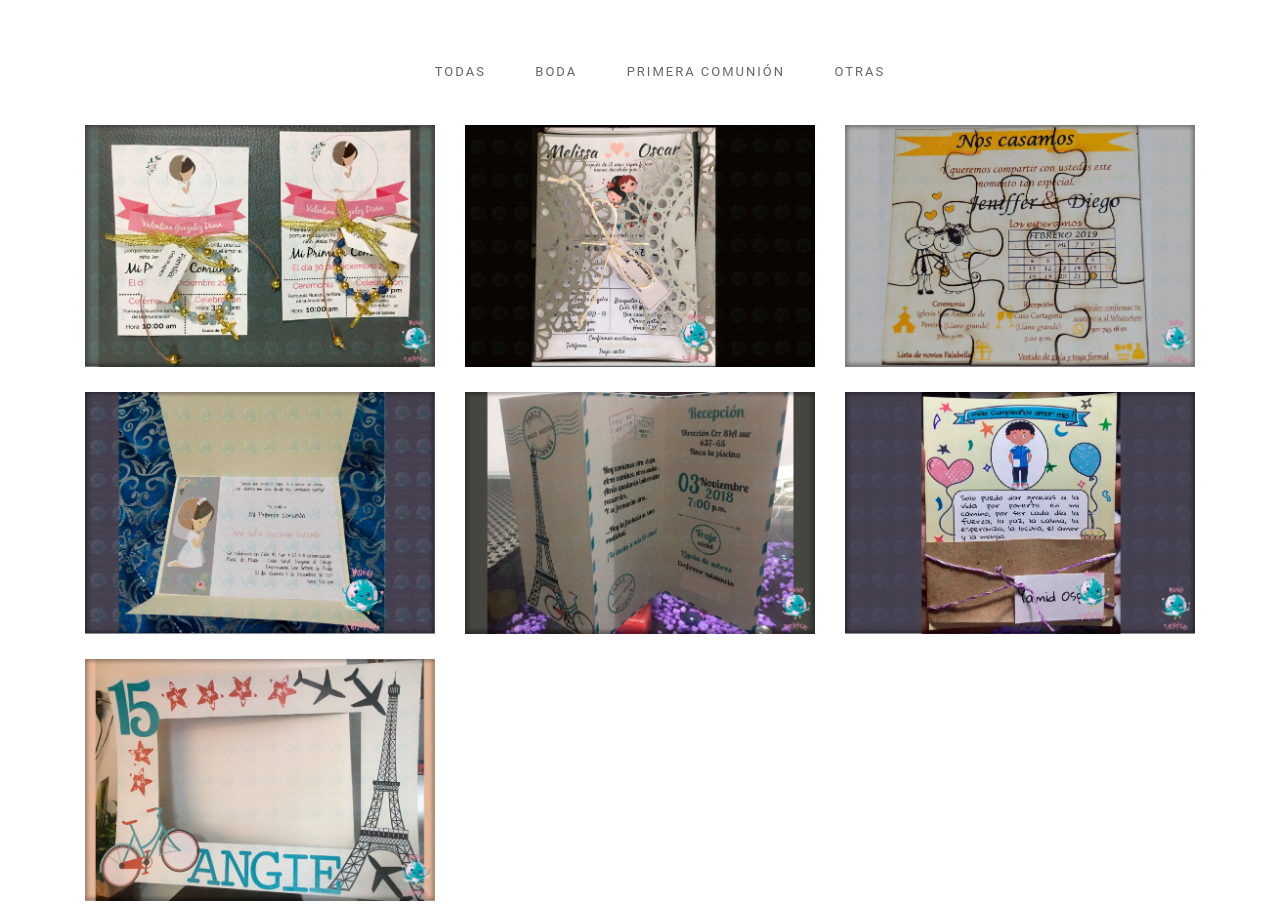
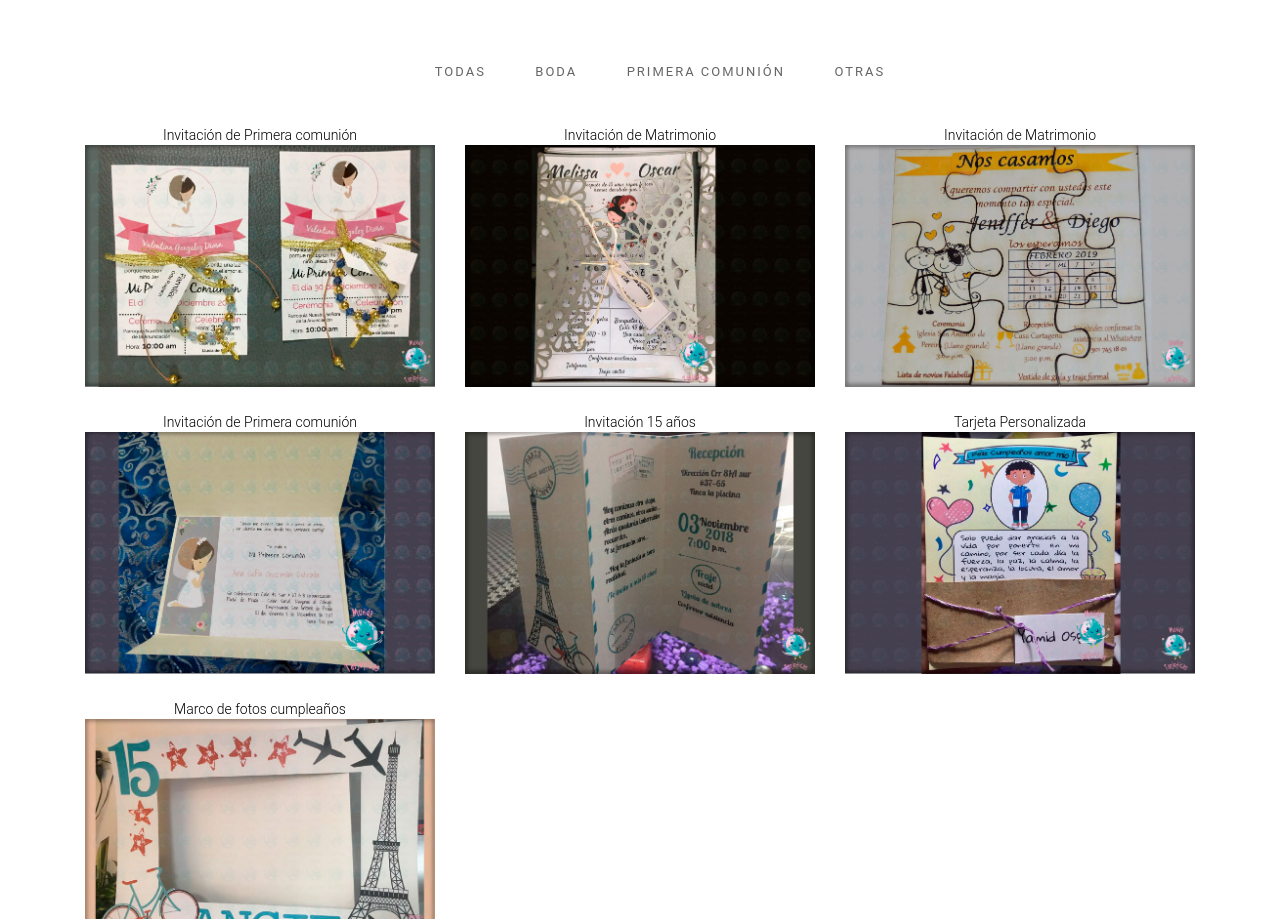
Before and after one commit to gramirezcarrero/mundotarjeticas, a plain HTML site: page index.html in a window 1280 px wide. Shown: the part 580-1499 px from the top of the page. Drawn offline with Linux system fonts and the light colour scheme; some packages are replaced by stand-ins of ours; files whose address does not match are found by name.

```diff
--- a/css/style.css
+++ b/css/style.css
@@ -1249,3 +1249,6 @@
   background-size:cover !important;
   background-position:center !important;
 }
+.subtitle{
+  color:black;
+}
--- a/index.html
+++ b/index.html
@@ -260,6 +260,7 @@
                            <div class="iso-box-wrapper col4-iso-box">
 
                               <div class="iso-box firstholiday col-md-4 col-sm-6">
+                                 <div class="subtitle">Invitación de Primera comunión</div>
                                  <div class="portfolio-thumb">
                                     <img src="images/primeracomunion.jpg" class="img-responsive" alt="tarjetas de primera comunion, con recuerdo">
                                        <div class="portfolio-overlay">
@@ -272,6 +273,7 @@
                               </div>
 
                               <div class="iso-box wedding col-md-4 col-sm-6">
+                                    <div class="subtitle">Invitación de Matrimonio</div>
                                  <div class="portfolio-thumb">
                                     <img src="images/tarjetas-de-invitacion.jpg" class="img-responsive" alt="tarjetas para boda, corte laser">
                                        <div class="portfolio-overlay">
@@ -284,6 +286,7 @@
                               </div>
 
                               <div class="iso-box wedding col-md-4 col-sm-6">
+                                    <div class="subtitle">Invitación de Matrimonio</div>
                                  <div class="portfolio-thumb">
                                     <img src="images/tarjetas-de-invitacion2.jpg" class="img-responsive" alt="tarjetas para boda, rompecabezas">
                                        <div class="portfolio-overlay">
@@ -296,6 +299,7 @@
                               </div>
 
                               <div class="iso-box graphic firstholiday col-md-4 col-sm-6">
+                                    <div class="subtitle">Invitación de Primera comunión</div>
                                     <div class="portfolio-thumb">
                                        <img src="images/primeracomunion2.jpg" class="img-responsive" alt="tarjeta de primera comunion">
                                           <div class="portfolio-overlay">
@@ -307,6 +311,7 @@
                                     </div>
                               </div>
                               <div class="iso-box othe col-md-4 col-sm-6">
+                                    <div class="subtitle">Invitación 15 años</div>
                                     <div class="portfolio-thumb">
                                        <img src="images/cumple.jpg" class="img-responsive" alt="tarjeta de cumpleaños, invitacion quinceaños">
                                           <div class="portfolio-overlay">
@@ -319,6 +324,7 @@
                               </div>
 
                               <div class="iso-box othe col-md-4 col-sm-6">
+                                    <div class="subtitle">Tarjeta Personalizada</div>
                                  <div class="portfolio-thumb">
                                     <img src="images/cumple2.jpg" class="img-responsive" alt="tarjeta de cumpleaños, personalizada">
                                        <div class="portfolio-overlay">
@@ -330,6 +336,7 @@
                                  </div>
                               </div>
                               <div class="iso-box othe col-md-4 col-sm-6">
+                                    <div class="subtitle">Marco de fotos cumpleaños</div>
                                  <div class="portfolio-thumb">
                                     <img src="images/marco.jpg" class="img-responsive" alt="marco para fotos.">
                                        <div class="portfolio-overlay">
```
